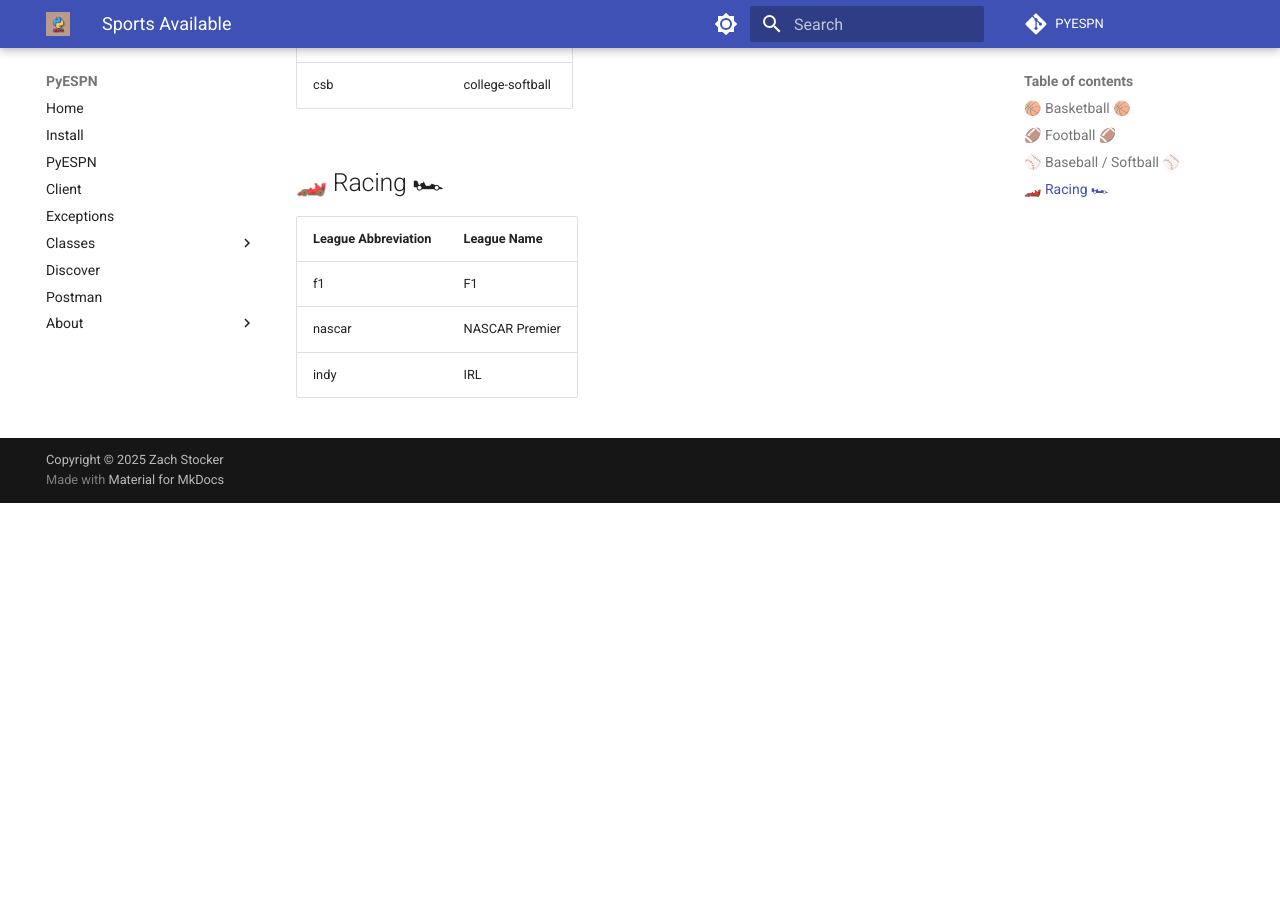
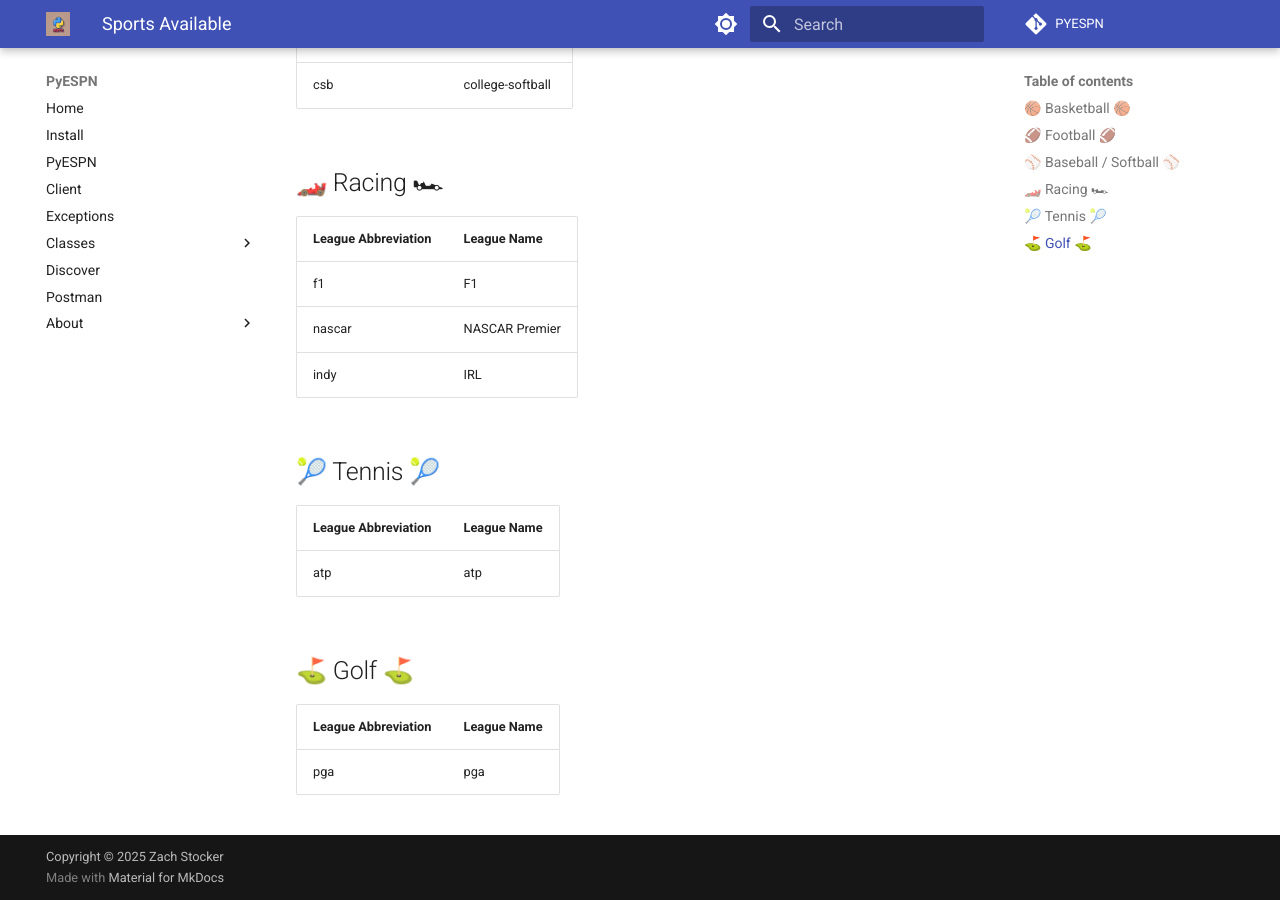
Before and after one commit to EnderLocke/pyespn, an MkDocs documentation site: the page built from docs/sports_available.md, in a window 1280 px wide and 900 px high, scrolled down 838 px. Built offline with MkDocs 1.6.1 and Material for MkDocs 9.7.7, drawn with Linux system fonts in a browser that asks for light colours; comment, search, counter and statistics services are not loaded; before the commit the page ends 1341 px from its top, so only the background shows below that.

Commit message:
updated sports avail

```diff
--- a/docs/sports_available.md
+++ b/docs/sports_available.md
@@ -26,3 +26,16 @@
 | f1              | F1               |
 | nascar          | NASCAR Premier   |
 | indy            | IRL              |
+
+## 🎾 Tennis 🎾
+
+| League Abbreviation | League Name |
+|---------------------|-------------|
+| atp                 | atp         |
+
+
+## ⛳️ Golf ⛳️
+
+| League Abbreviation | League Name |
+|---------------------|-------------|
+| pga                 | pga         |
```
